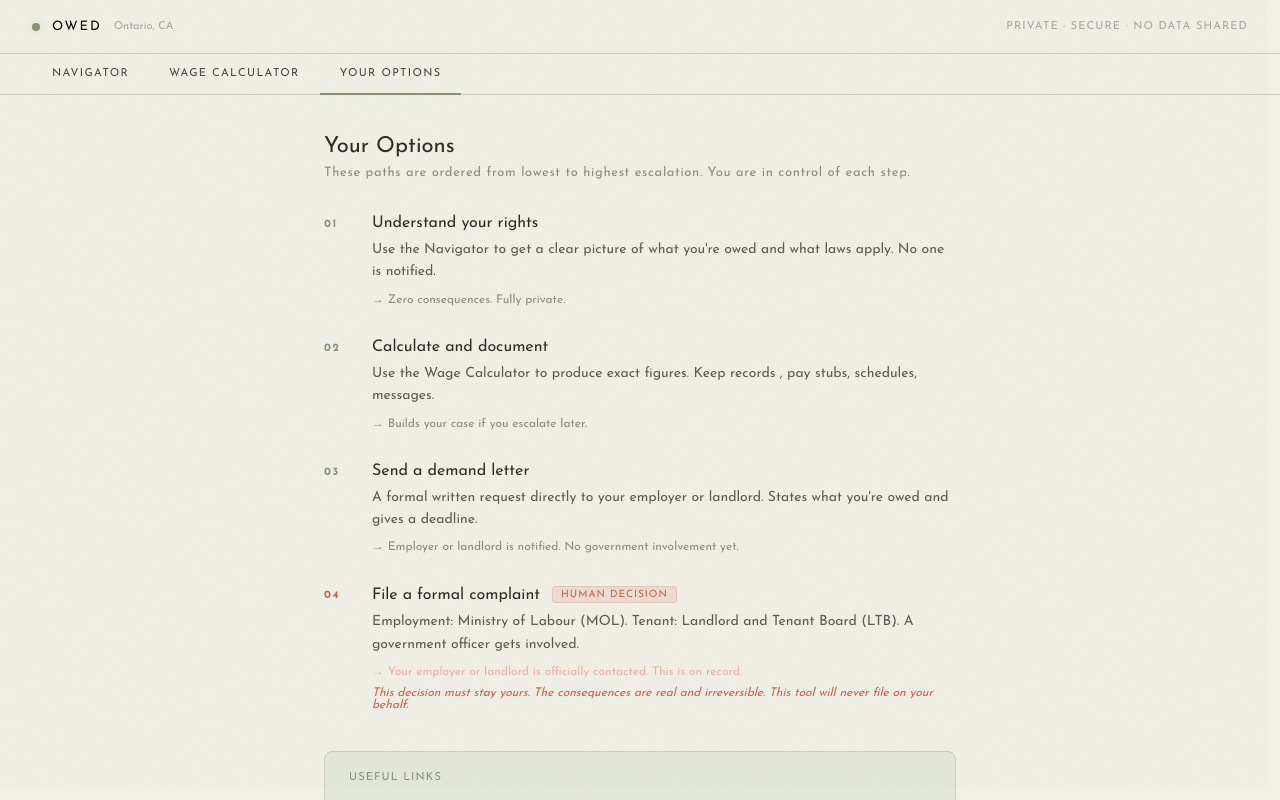
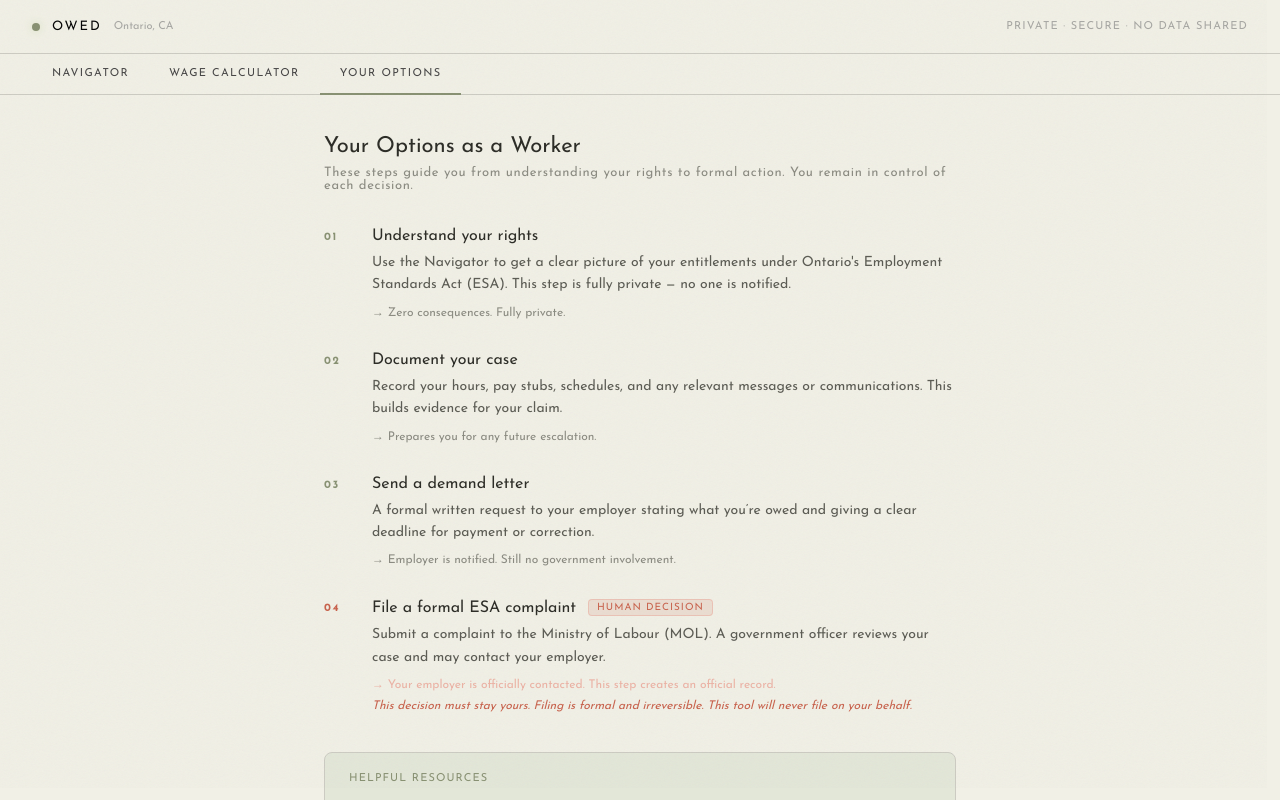
Before and after one commit to amsyb/owed, a React (Vite) app: page / in a window 1280 px wide. Both pictures are taken after a click on the button "YOUR OPTIONS". Shown: the top 800 px of the page. Built offline with nearby package versions, Linux system fonts and the light colour scheme.

Commit message:
updated copy in your options section to be more focused on workers rights

```diff
--- a/src/components/YourOptions.jsx
+++ b/src/components/YourOptions.jsx
@@ -5,57 +5,55 @@ const STEPS = [
     number: "01",
     title: "Understand your rights",
     description:
-      "Use the Navigator to get a clear picture of what you're owed and what laws apply. No one is notified.",
+      "Use the Navigator to get a clear picture of your entitlements under Ontario's Employment Standards Act (ESA). This step is fully private — no one is notified.",
     consequence: "Zero consequences. Fully private.",
     isHumanDecision: false,
   },
   {
     number: "02",
-    title: "Calculate and document",
+    title: "Document your case",
     description:
-      "Use the Wage Calculator to produce exact figures. Keep records , pay stubs, schedules, messages.",
-    consequence: "Builds your case if you escalate later.",
+      "Record your hours, pay stubs, schedules, and any relevant messages or communications. This builds evidence for your claim.",
+    consequence: "Prepares you for any future escalation.",
     isHumanDecision: false,
   },
   {
     number: "03",
     title: "Send a demand letter",
     description:
-      "A formal written request directly to your employer or landlord. States what you're owed and gives a deadline.",
-    consequence:
-      "Employer or landlord is notified. No government involvement yet.",
+      "A formal written request to your employer stating what you’re owed and giving a clear deadline for payment or correction.",
+    consequence: "Employer is notified. Still no government involvement.",
     isHumanDecision: false,
   },
   {
     number: "04",
-    title: "File a formal complaint",
+    title: "File a formal ESA complaint",
     description:
-      "Employment: Ministry of Labour (MOL). Tenant: Landlord and Tenant Board (LTB). A government officer gets involved.",
+      "Submit a complaint to the Ministry of Labour (MOL). A government officer reviews your case and may contact your employer.",
     consequence:
-      "Your employer or landlord is officially contacted. This is on record.",
+      "Your employer is officially contacted. This step creates an official record.",
     isHumanDecision: true,
     humanNote:
-      "This decision must stay yours. The consequences are real and irreversible. This tool will never file on your behalf.",
+      "This decision must stay yours. Filing is formal and irreversible. This tool will never file on your behalf.",
   },
 ];
 
 const LINKS = [
   [
-    "Ministry of Labour , File an ESA Claim",
+    "Ministry of Labour — File an ESA Claim",
     "https://www.ontario.ca/document/your-guide-employment-standards-act-0/filing-claim",
   ],
-  ["Landlord and Tenant Board", "https://tribunalsontario.ca/ltb/"],
-  ["Ontario Human Rights Commission", "https://www.ohrc.on.ca/"],
-  ["Community Legal Education Ontario (CLEO)", "https://www.cleo.on.ca/"],
+  ["Ontario Human Rights Commission", "https://www.ohrc.on.ca/en"],
+  ["Community Legal Education Ontario (CLEO)", "https://www.cleo.on.ca/en"],
 ];
 
 export default function YourOptions() {
   return (
     <div className="options">
-      <h2 className="section__title">Your Options</h2>
+      <h2 className="section__title">Your Options as a Worker</h2>
       <p className="section__subtitle">
-        These paths are ordered from lowest to highest escalation. You are in
-        control of each step.
+        These steps guide you from understanding your rights to formal action.
+        You remain in control of each decision.
       </p>
 
       <div className="options__steps">
@@ -83,7 +81,7 @@ export default function YourOptions() {
       </div>
 
       <div className="options__links">
-        <div className="options__links-title">Useful Links</div>
+        <div className="options__links-title">Helpful Resources</div>
         {LINKS.map(([label, url]) => (
           <a
             key={label}
```
